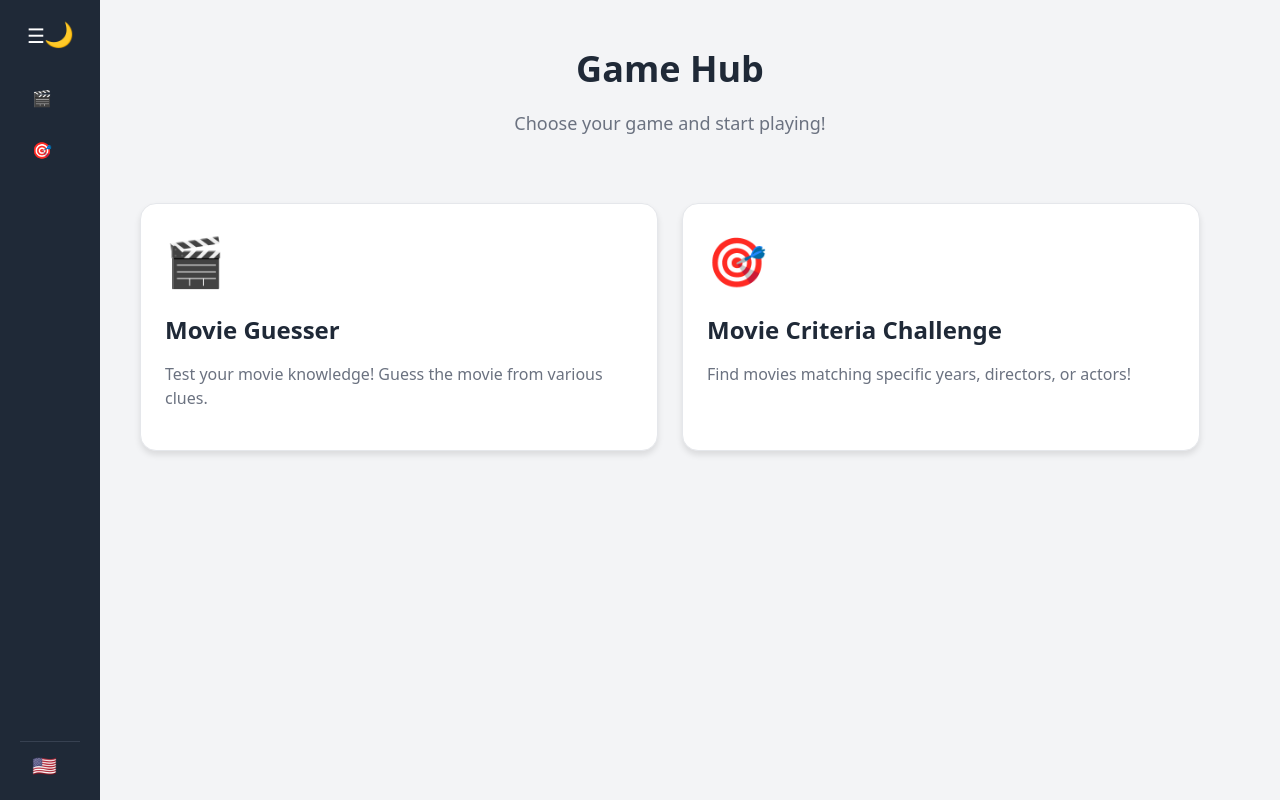
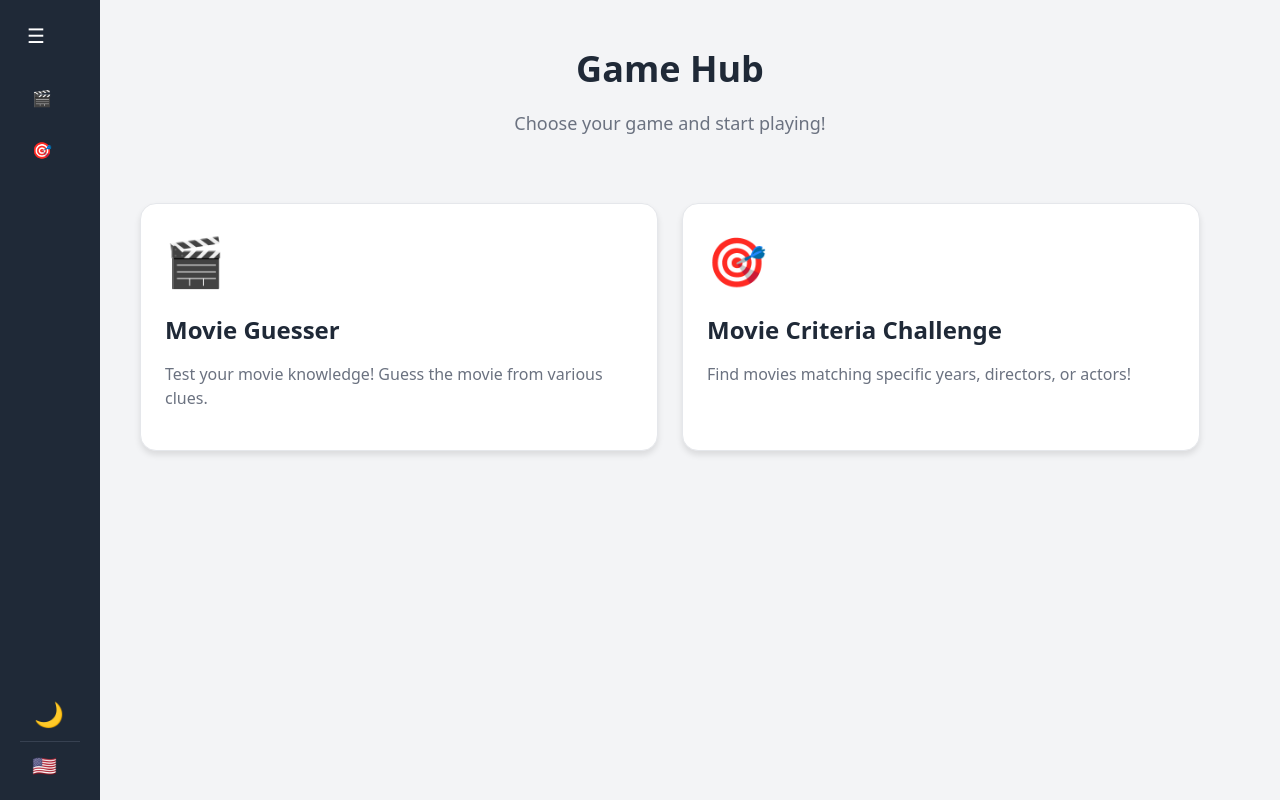
Before and after one commit to niklasT201/movie-guesser, a React (Create React App) app: page / in a window 1280 px wide. Built offline with nearby package versions, Linux system fonts and the light colour scheme.

Commit message:
improved game hub responsive design

```diff
--- a/src/Components/GameHub.jsx
+++ b/src/Components/GameHub.jsx
@@ -156,11 +156,14 @@ const GameHub = () => {
       backgroundColor: '#374151'
     },
     mainContent: {
-      marginLeft: windowWidth > 768 ? (isNavbarOpen ? '250px' : '60px') : '0',
+      marginLeft: windowWidth > 768
+        ? (isNavbarOpen ? '250px' : '60px')
+        : '0',
       flex: 1,
       transition: 'margin-left 0.3s ease',
       width: '100%',
-      position: 'relative'
+      position: 'relative',
+      overflow: 'hidden' // Prevent horizontal scrolling
     },
     container: {
       padding: '20px',
@@ -237,8 +240,9 @@ const GameHub = () => {
     },
     darkModeToggle: {
       position: 'absolute',
-      top: '20px',
-      right: '20px',
+      top: isNavbarOpen ? 'auto' : 'auto', // Adjust vertical positioning
+      bottom: isNavbarOpen ? '65px' : '110px', // Position above language switch when closed
+      right: isNavbarOpen ? '30px' : '30px', // Right side in both states
       backgroundColor: 'transparent',
       border: 'none',
       cursor: 'pointer',
```
